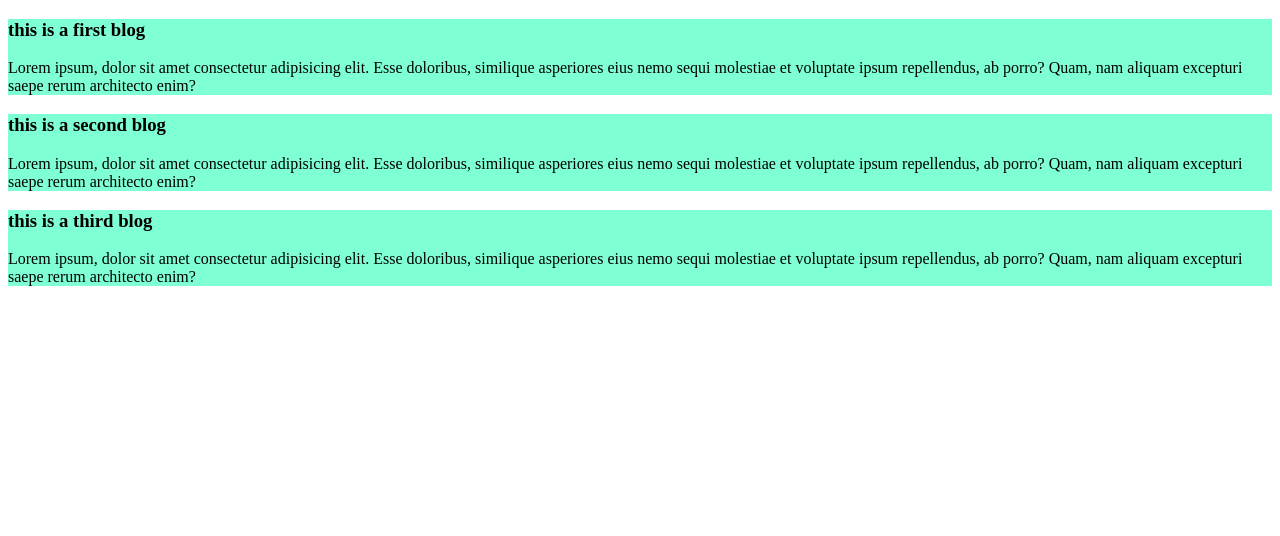
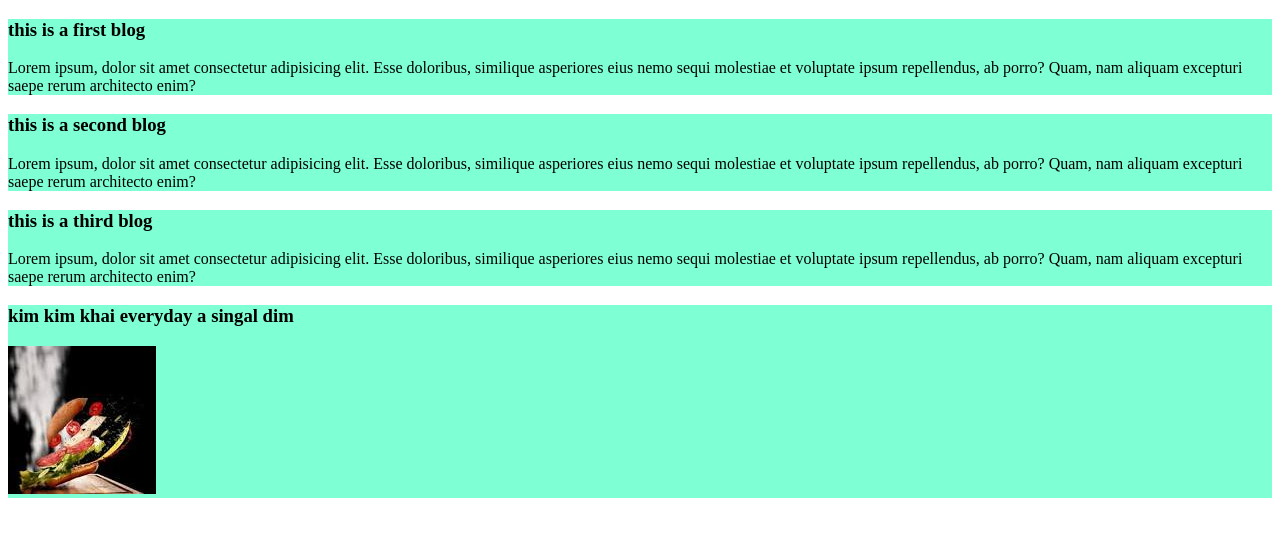
Before and after one commit to sudiptonath/my-krishna-repo, a plain HTML site: page index.html in a window 1280 px wide. Drawn offline with Linux system fonts and the light colour scheme.

Commit message:
added kim with dim

```diff
--- a/index.html
+++ b/index.html
@@ -19,5 +19,9 @@
         <h3>this is a third blog</h3>
         <p>Lorem ipsum, dolor sit amet consectetur adipisicing elit. Esse doloribus, similique asperiores eius nemo sequi molestiae et voluptate ipsum repellendus, ab porro? Quam, nam aliquam excepturi saepe rerum architecto enim?</p>
     </div>
+    <div>
+        <h3>kim kim khai everyday a singal dim</h3>
+         <img src="food.jpg" alt="picture of food">
+    </div>
 </body>
 </html>
```
Also changed, not shown: food.jpg (added).
